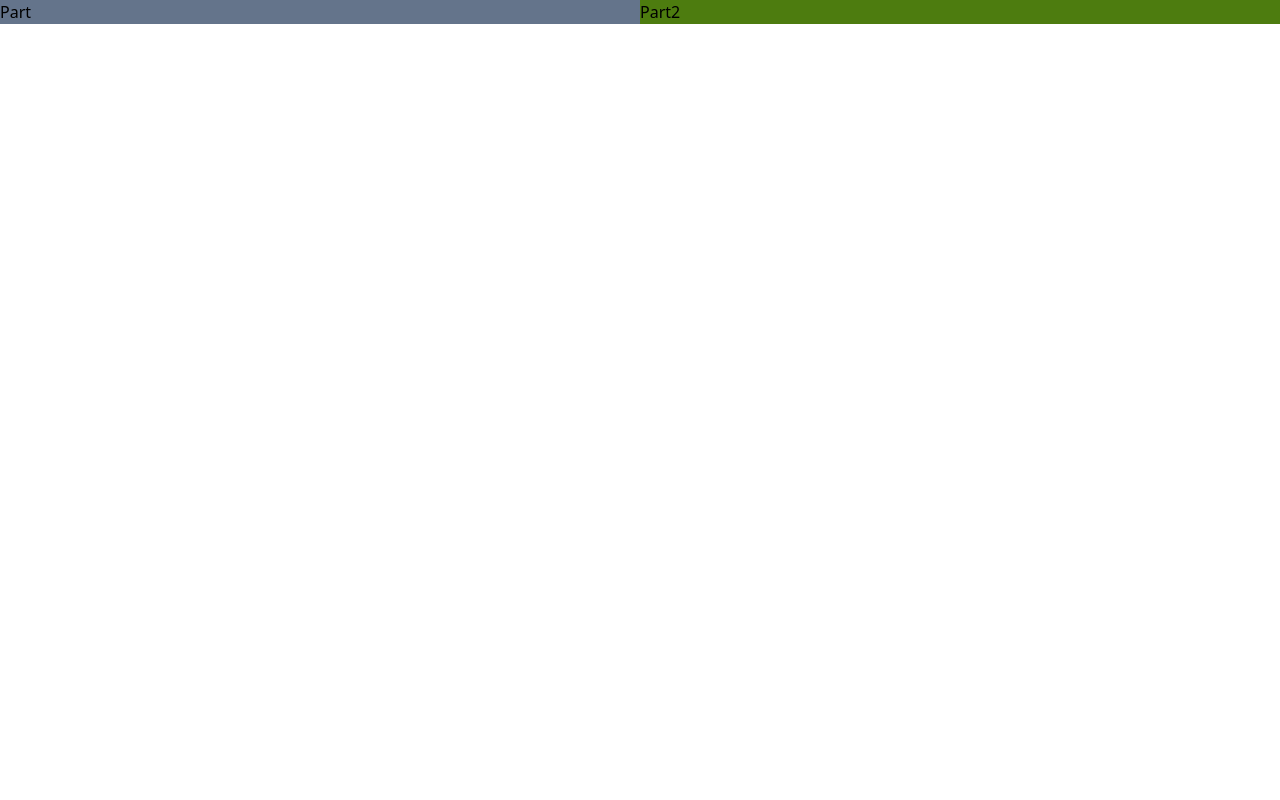
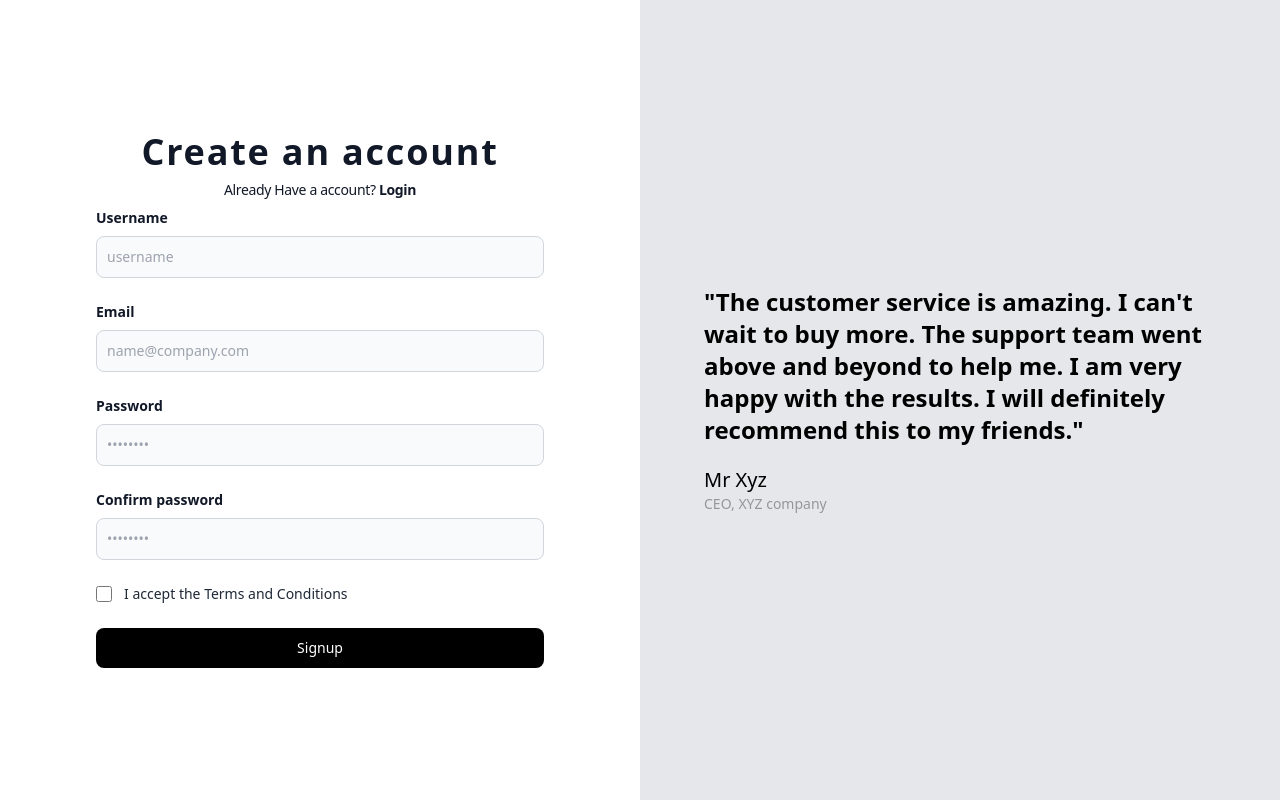
Before and after one commit to siddhu12980/BlogSpot, a React (Vite) app in the folder frontend/: page /signup in a window 1280 px wide. Built offline with nearby package versions, Linux system fonts and the light colour scheme.

Commit message:
Feat: Auth Pages

```diff
--- a/frontend/src/pages/Signup.tsx
+++ b/frontend/src/pages/Signup.tsx
@@ -1,9 +1,123 @@
 const Signup = () => {
   return (
     <>
-      <div className="flex  items-center justify-center">
-        <div className="w-1/2 bg-slate-500 ">Part</div>
-        <div className="w-1/2  bg-lime-700">Part2</div>
+      <div className="flex flex-row w-full h-full items-center justify-center ">
+        <div className="w-1/2 bg-gray-150   flex items-center justify-center  ">
+          <div className="sm:max-w-md w-full">
+            <h1 className="  text-center text-2xl font-bold leading-tight tracking-wider text-gray-900 md:text-4xl ">
+              Create an account
+              <p className="text-sm py-2 font-normal tracking-tight">
+                Already Have a account?{" "}
+                <span className="   font-bold">Login</span>
+              </p>
+            </h1>
+            <form className="space-y-4  md:space-y-6" action="#">
+              <div>
+                <label
+                  htmlFor="username"
+                  className="block mb-2 text-sm font-bold text-gray-900"
+                >
+                  Username
+                </label>
+                <input
+                  type="username"
+                  name="username"
+                  id="username"
+                  className="bg-gray-50 border border-gray-300 text-gray-900 text-sm rounded-lg focus:ring-primary-600 focus:border-primary-600 block w-full p-2.5 "
+                  placeholder="username"
+                />
+              </div>
+
+              <div>
+                <label
+                  htmlFor="email"
+                  className="block mb-2 text-sm font-bold text-gray-900 "
+                >
+                  Email
+                </label>
+                <input
+                  type="email"
+                  name="email"
+                  id="email"
+                  className="bg-gray-50 border border-gray-300 text-gray-900 text-sm rounded-lg focus:ring-primary-600 focus:border-primary-600 block w-full p-2.5 "
+                  placeholder="name@company.com"
+                />
+              </div>
+
+              <div>
+                <label
+                  htmlFor="password"
+                  className="block mb-2 text-sm font-bold text-gray-900 "
+                >
+                  Password
+                </label>
+                <input
+                  type="password"
+                  name="password"
+                  id="password"
+                  placeholder="••••••••"
+                  className="bg-gray-50 border border-gray-300 text-gray-900 text-sm rounded-lg focus:ring-primary-600 focus:border-primary-600 block w-full p-2.5 "
+                />
+              </div>
+              <div>
+                <label
+                  htmlFor="confirm-password"
+                  className="block mb-2 text-sm font-bold text-gray-900"
+                >
+                  Confirm password
+                </label>
+                <input
+                  type="confirm-password"
+                  name="confirm-password"
+                  id="confirm-password"
+                  placeholder="••••••••"
+                  className="bg-gray-50 border border-gray-300 text-gray-900 text-sm rounded-lg focus:ring-primary-600 focus:border-primary-600 block w-full p-2.5 "
+                />
+              </div>
+              <div className="flex items-start">
+                <div className="flex items-center h-5">
+                  <input
+                    id="terms"
+                    aria-describedby="terms"
+                    type="checkbox"
+                    className="w-4 h-4 border border-gray-300 rounded bg-gray-50 focus:ring-3 focus:ring-primary-300 "
+                  />
+                </div>
+                <div className="ml-3 text-sm">
+                  <label htmlFor="terms" className="font-dark text-gray-800 ">
+                    I accept the{" "}
+                    <a
+                      className="font-medium text-primary-600 hover:underline "
+                      href="#"
+                    >
+                      Terms and Conditions
+                    </a>
+                  </label>
+                </div>
+              </div>
+              <button
+                type="submit"
+                className="w-full text-white bg-black hover:bg-gray-800 focus:ring-4 focus:outline-none focus:ring-primary-300 font-medium rounded-lg text-sm px-5 py-2.5 text-center "
+              >
+                Signup
+              </button>
+            </form>
+          </div>
+        </div>
+
+        {/* ------------------------------------------------------------------------------ */}
+
+        <div className="w-1/2  bg-gray-200 h-screen   flex justify-center items-center  ">
+          <div className="sm:max-w-lg w-full  ">
+            <div className=" font-bold text-2xl  ">
+              "The customer service is amazing. I can't wait to buy more. The
+              support team went above and beyond to help me. I am very happy
+              with the results. I will definitely recommend this to my friends."
+            </div>
+            <div className=" pt-5 font-medium text-xl">Mr Xyz</div>
+            <div className=" text-sm opacity-35">CEO, XYZ company</div>
+          </div>
+        </div>
       </div>
     </>
   );
```
